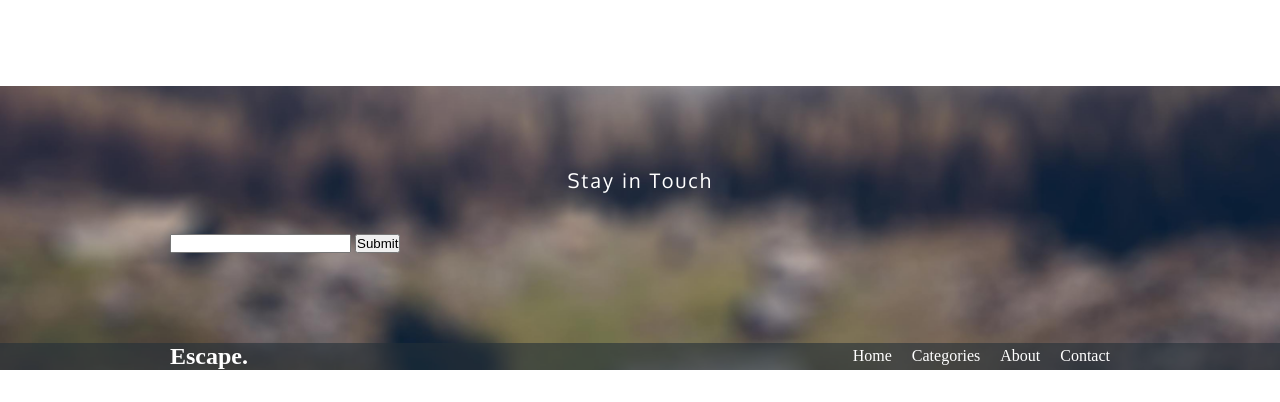
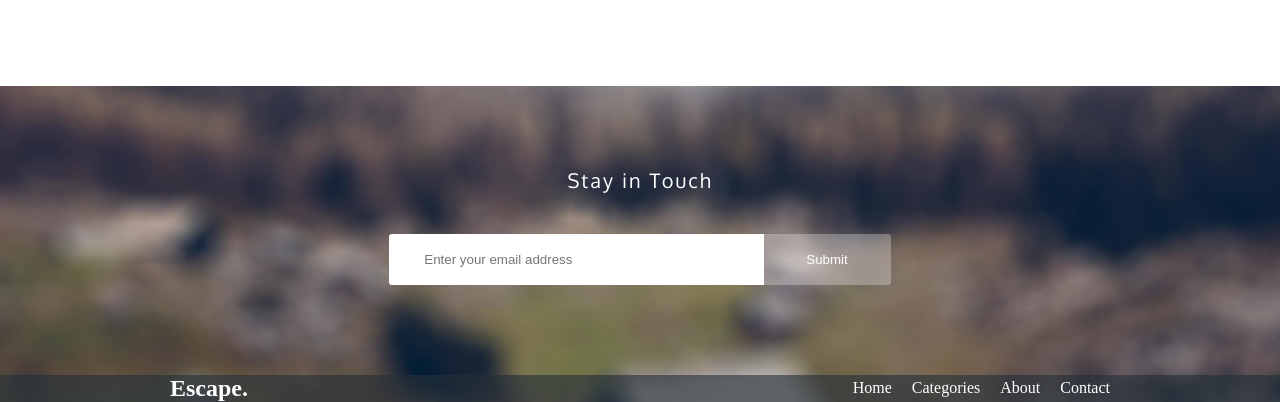
Before and after one commit to zhlgshv/Escape, a plain HTML site: page index.html in a window 1280 px wide. Shown: the part 1586-1988 px from the top of the page. Before the commit the page ends 1956 px from the top, so only its background shows below. Drawn offline with Linux system fonts and the light colour scheme.

Commit message:
.contact

```diff
--- a/css/style.css
+++ b/css/style.css
@@ -229,6 +229,7 @@ footer{
     background-image: url(/img/IMAGE\ \(31\).png);
 }
 .stay-in{
+    text-align: center;
     padding-top: 81px;
 }
 .stay-in h2{
@@ -240,6 +241,23 @@ footer{
     letter-spacing: 2px;
     font-weight: 400;
     color: #fff;
+}
+
+
+.contact input{
+    width: 375px;
+    border: none;
+    outline: none;
+    padding: 18px 35px;
+    border-radius: 3px 0 0 3px;
+}
+.contact button{
+    margin-left: -5px;
+    padding: 18px 43px;
+    border: none;
+    color: #fff;
+    background: rgba(255, 255, 255, 0.28);
+    border-radius: 0 3px 3px 0;
 }
 
 
@@ -261,7 +279,6 @@ footer{
     gap: 20px;
 }
 .footer-link{
-    /* margin: 0 10px; */
     color: #fff;
 }
 
@@ -370,6 +387,7 @@ footer{
         width: 100%;
         margin: 20px auto;
     }
+
 }
 
 @media (max-width: 460px){
--- a/index.html
+++ b/index.html
@@ -198,7 +198,7 @@
                         <div class="h2line"></div>
                     </div>
                     <div class="contact">
-                        <input type="email">
+                        <input type="email" placeholder="Enter your email address">
                         <button>Submit</button>
                     </div>
                 </div>
```
